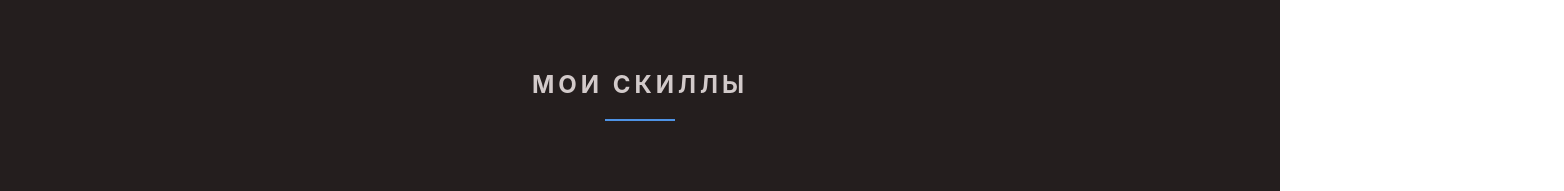
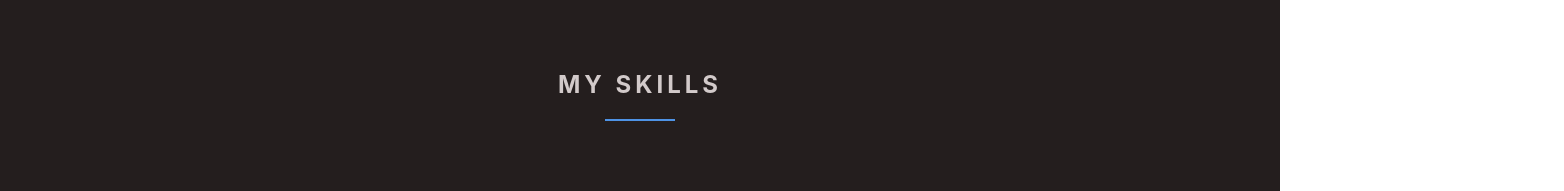
Before and after one commit to vad9ss6/portfolio-, a React (Create React App) app: page / in a window 1280 px wide. Shown: the part 810-1001 px from the top of the page, 1564 px wide, since content can reach past the window. Built offline with nearby package versions, Linux system fonts and the light colour scheme.

Commit message:
animation

```diff
--- a/src/Component/Header/Header.tsx
+++ b/src/Component/Header/Header.tsx
@@ -16,7 +16,7 @@ export const Header = () => {
         let photo  = document.getElementById('photo')
         window.addEventListener('mousemove',e => {
             if(photo){
-                photo.style.transform = (`translate(${e.screenX / 30}px,${e.screenY / 50}px)`)
+                photo.style.transform = (`translate(${e.screenX / 30}px,${e.screenY / 30}px)`)
             }
         })
     },[])
--- a/src/Component/MySkills/MySkills.tsx
+++ b/src/Component/MySkills/MySkills.tsx
@@ -2,7 +2,7 @@ import React from 'react';
 import {Skills} from "./Skills/Skills";
 import styleContainer from "../../common/styles/Container.module.css";
 import s from './MySkills.module.css'
-import {Slide} from "react-awesome-reveal";
+import { Zoom } from "react-awesome-reveal";
 import {mySkillsType} from '../../App';
 
 type PropsType = {
@@ -11,16 +11,16 @@ type PropsType = {
 
 export const MySkills = (props: PropsType) => {
     return <div className={`${styleContainer.main_block} ${s.block}`} id={'MySkills'}>
-        <h2 className={styleContainer.main_title}>Мои скиллы</h2>
+        <h2 className={styleContainer.main_title}>My skills</h2>
         <div className={styleContainer.container} >
-            {props.skills.map(skills => <Slide direction={skills.animation} triggerOnce={true} key={skills.id}>
+            {props.skills.map(skills => <Zoom  direction={skills.animation}  key={skills.id}>
                 <Skills
                         id={skills.id}
                         iconSvg={skills.iconSvg}
                         description={skills.description}
                         color={skills.color}
                         title={skills.title}/>
-            </Slide>)
+            </Zoom >)
             }
         </div>
     </div>
```
